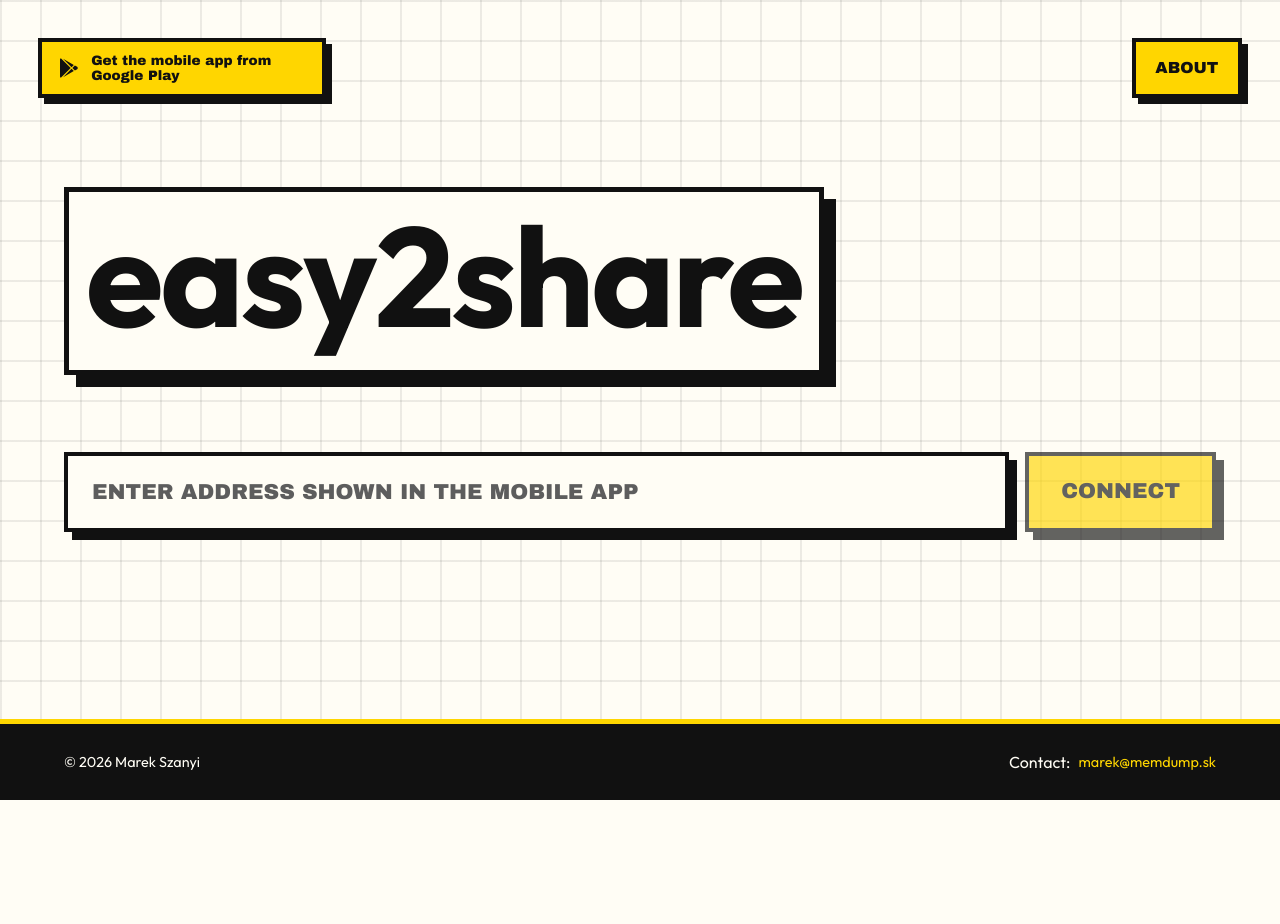
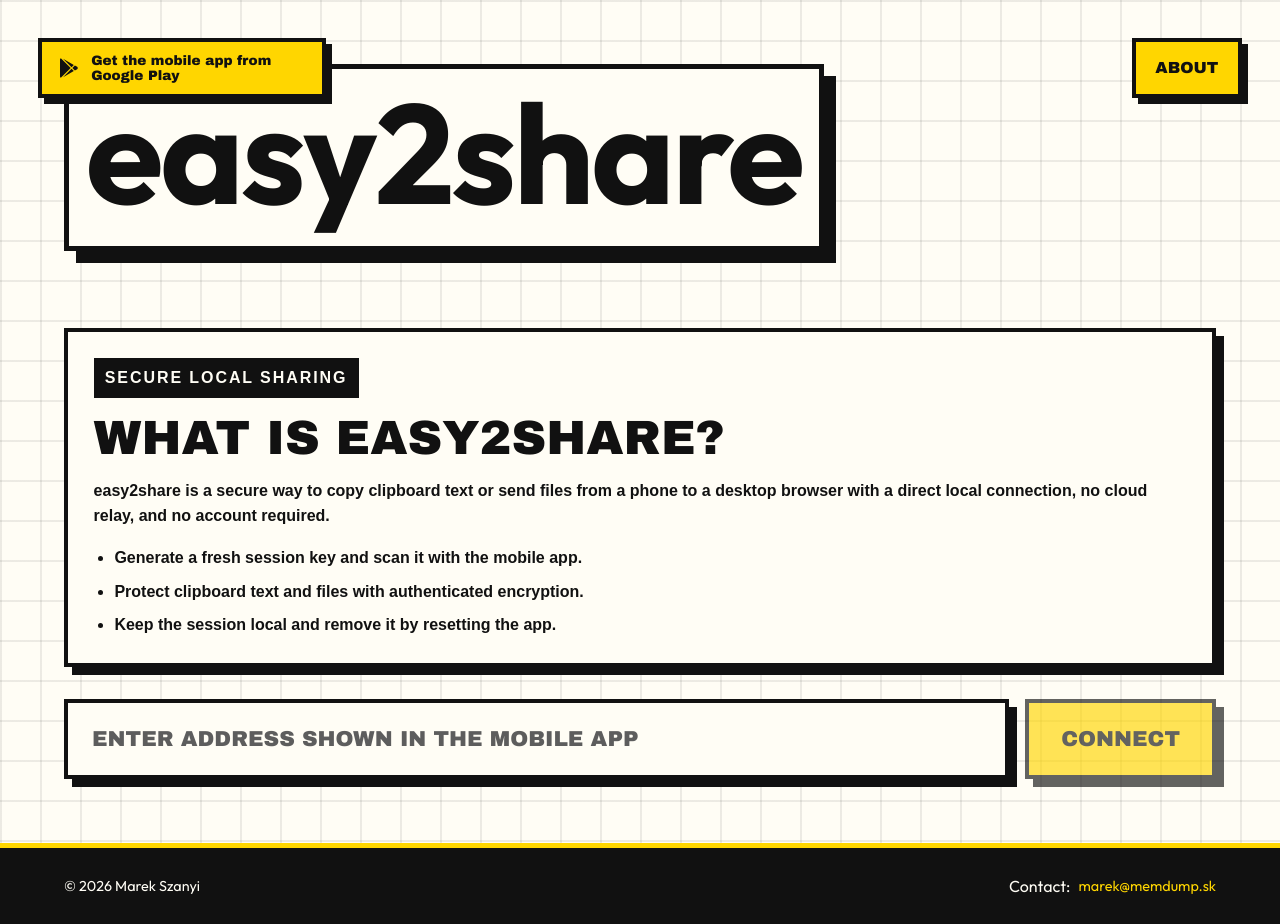
Before and after one commit to marek-szanyi/easy2share-web, a React (Vite) app: page / in a window 1280 px wide. Before the commit the page ends 800 px from the top, so only its background shows below. Built offline with nearby package versions, Linux system fonts and the light colour scheme; some icons are missing; what cbor-x would draw is missing.

Commit message:
AIO optimizations

```diff
--- a/index.html
+++ b/index.html
@@ -86,6 +86,40 @@
             ]
         }
     </script>
+    <script type="application/ld+json">
+        {
+            "@context": "https://schema.org",
+            "@type": "HowTo",
+            "name": "Use easy2share securely",
+            "description": "Set up a secure local session between a phone and a browser, then share clipboard text and files without a cloud relay.",
+            "step": [
+                {
+                    "@type": "HowToStep",
+                    "position": 1,
+                    "name": "Open the mobile app",
+                    "text": "Open the easy2share app on the phone and note the address it shows."
+                },
+                {
+                    "@type": "HowToStep",
+                    "position": 2,
+                    "name": "Generate a QR code",
+                    "text": "Visit https://getsharing.link, enter the address, and create a fresh encryption key."
+                },
+                {
+                    "@type": "HowToStep",
+                    "position": 3,
+                    "name": "Scan and approve the connection",
+                    "text": "Scan the QR code with the phone and approve the encrypted connection."
+                },
+                {
+                    "@type": "HowToStep",
+                    "position": 4,
+                    "name": "Share clipboard or files",
+                    "text": "Send clipboard text and files directly over the local session."
+                }
+            ]
+        }
+    </script>
 </head>
 <body>
 <noscript>
--- a/src/App.css
+++ b/src/App.css
@@ -228,6 +228,34 @@
     border: 4px solid var(--ink, #111111);
     background: #ff6b6b;
     font: 800 1rem/1.35 var(--body-font, 'Arial Black', Arial, Helvetica, sans-serif);
+}
+
+.ai-overview {
+    margin: 0 0 2rem;
+    padding: clamp(1.25rem, 2vw, 2rem);
+    border: 4px solid var(--ink, #111111);
+    background: var(--paper, #fffdf5);
+    box-shadow: 8px 8px 0 var(--ink, #111111);
+}
+
+.ai-overview h2 {
+    margin: 0 0 0.75rem;
+    font: 800 clamp(1.7rem, 4vw, 3rem)/1 var(--body-font, 'Arial Black', Arial, Helvetica, sans-serif);
+    text-transform: uppercase;
+}
+
+.ai-overview p,
+.ai-overview li {
+    font: 700 1rem/1.6 Arial, Helvetica, sans-serif;
+}
+
+.ai-overview ul {
+    margin: 1rem 0 0;
+    padding-left: 1.3rem;
+}
+
+.ai-overview li + li {
+    margin-top: 0.5rem;
 }
 
 .about-screen {
--- a/src/App.jsx
+++ b/src/App.jsx
@@ -330,7 +330,23 @@ function App() {
                     </div>)}
                 </header>
 
-                {currentScreen === 'privacy-policy' ? (<PrivacyPolicyScreen/>) : currentScreen === 'about' ? (<AboutScreen/>) : connectionStatus === 'connected' ? (
+                {currentScreen === 'privacy-policy' ? (<PrivacyPolicyScreen/>) : currentScreen === 'about' ? (
+                    <AboutScreen/>) : (
+                    <>
+                        <section className="ai-overview" aria-labelledby="ai-overview-title">
+                            <p className="section-kicker">SECURE LOCAL SHARING</p>
+                            <h2 id="ai-overview-title">What is easy2share?</h2>
+                            <p>
+                                easy2share is a secure way to copy clipboard text or send files from a phone to a
+                                desktop browser with a direct local connection, no cloud relay, and no account required.
+                            </p>
+                            <ul>
+                                <li>Generate a fresh session key and scan it with the mobile app.</li>
+                                <li>Protect clipboard text and files with authenticated encryption.</li>
+                                <li>Keep the session local and remove it by resetting the app.</li>
+                            </ul>
+                        </section>
+                        {connectionStatus === 'connected' ? (
                             <div className="sharing-workspace">
                                 <section className="clipboard-panel" aria-labelledby="clipboard-title">
                                     <h2 id="clipboard-title">Clipboard</h2>
@@ -372,7 +388,9 @@ function App() {
                                         )))}
                                     </ul>
                                 </section>
-                    </div>) : (<div className="connection-form">
+                            </div>
+                        ) : (
+                            <div className="connection-form">
                                 <label className="visually-hidden" htmlFor="mobile-address">
                                     Mobile address
                                 </label>
@@ -396,10 +414,13 @@ function App() {
                                 >
                                     {isGenerating ? 'GENERATING…' : 'CONNECT'}
                                 </button>
-                </div>)}
+                            </div>
+                        )}
 
                         {currentScreen === 'app' && error && !qrCode && (
                             <p className="error-message" role="alert">{error}</p>)}
+                    </>
+                )}
             </section>
         </main>
 
```
Lines whose indentation alone changed are shown as unchanged.
